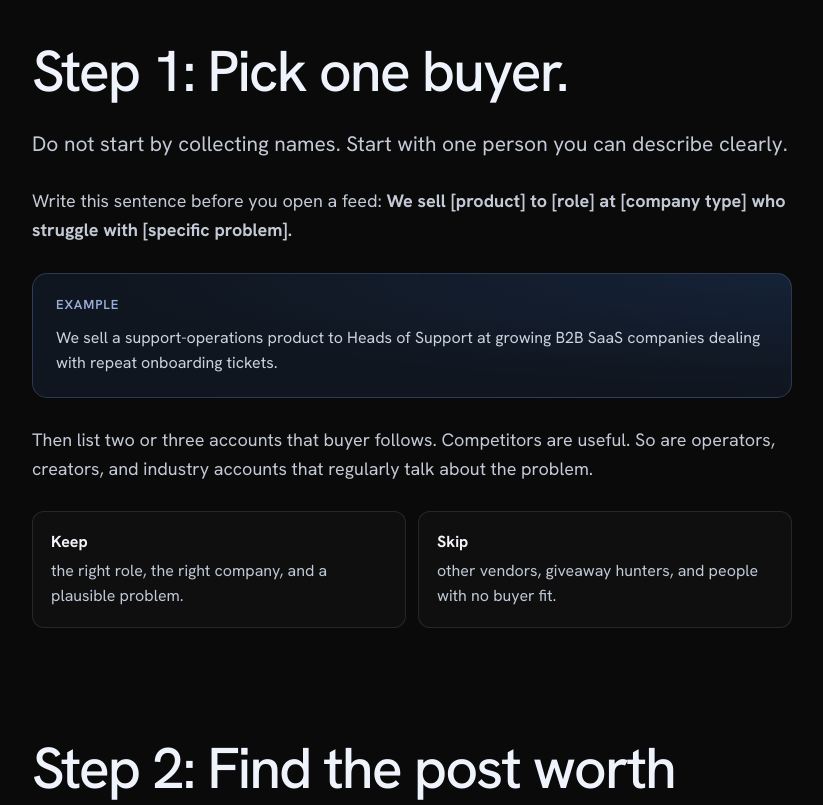
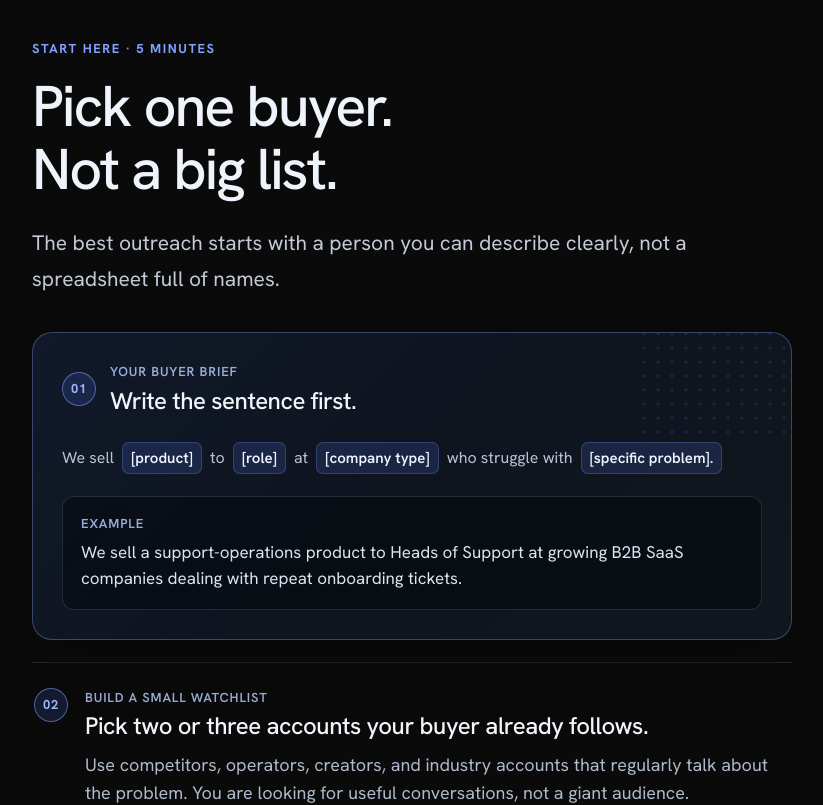
Before and after one commit to Editwithkrish/pumpgtm-playbook, a Next.js app: page /playbooks/steal-your-competitors-audience in a window 1280 px wide. Shown: the part 1040-1845 px from the top of the page, without its empty margins (228-1051 px from the left). Built offline with nearby package versions, Linux system fonts and the light colour scheme.

Commit message:
Improve buyer brief presentation

```diff
--- a/src/app/globals.css
+++ b/src/app/globals.css
@@ -70,11 +70,28 @@ button, a { -webkit-tap-highlight-color: transparent; }
 .article-column h3 { color: #f3f5fa; font-size: 27px; font-weight: 500; letter-spacing: -.02em; line-height: 1.2; margin: 48px 0 13px; }
 .article-column h3 + p { color: #c3cad6; font-size: 18px; line-height: 1.55; margin: 0; }
 .article-column > p:not(.article-intro) { color: #c3cad6; font-size: 18px; line-height: 1.6; }
+.section-kicker { color: #82a1ff !important; font-size: 13px !important; font-weight: 700; letter-spacing: .12em; margin: 0 0 14px !important; text-transform: uppercase; }
+.buyer-brief { background: linear-gradient(135deg, rgba(39,70,135,.26), rgba(15,21,31,.98) 48%, rgba(17,22,31,.98)); border: 1px solid rgba(121,151,231,.38); border-radius: 20px; box-shadow: 0 20px 60px rgba(0,0,0,.18); margin: 34px 0 22px; overflow: hidden; padding: 29px; position: relative; }
+.buyer-brief::after { background: radial-gradient(circle, rgba(89,127,255,.42) 0 1px, transparent 2px); background-size: 14px 14px; content: ""; height: 130px; opacity: .38; position: absolute; right: -26px; top: -20px; width: 180px; }
+.buyer-brief-heading { align-items: center; display: flex; gap: 14px; position: relative; z-index: 1; }
+.buyer-brief-heading > span, .account-watch-number { align-items: center; background: rgba(75,111,238,.17); border: 1px solid rgba(128,158,255,.55); border-radius: 999px; color: #9db5ff; display: inline-flex; flex: 0 0 auto; font-size: 13px; font-weight: 700; height: 34px; justify-content: center; letter-spacing: .05em; width: 34px; }
+.buyer-brief .figure-label, .account-watch .figure-label { margin-bottom: 5px !important; }
+.buyer-brief h3, .account-watch h3 { font-size: 24px; margin: 0; }
+.buyer-formula { align-items: baseline; display: flex; flex-wrap: wrap; gap: 7px 8px; line-height: 1.6; margin: 27px 0 22px; position: relative; z-index: 1; }
+.buyer-formula span { color: #bac4d5; font-size: 16px; }
+.buyer-formula strong { background: rgba(89,127,255,.16); border: 1px solid rgba(128,158,255,.25); border-radius: 7px; color: #eef3ff; font-size: 15px; font-weight: 600; padding: 3px 8px; }
+.buyer-example { background: rgba(4,7,12,.48); border: 1px solid rgba(255,255,255,.12); border-radius: 12px; padding: 17px 18px; position: relative; z-index: 1; }
+.buyer-example p:last-child { color: #dde4ee; font-size: 17px; line-height: 1.55; margin: 0; }
+.account-watch { align-items: flex-start; border-bottom: 1px solid var(--line-soft); border-top: 1px solid var(--line-soft); display: grid; gap: 17px; grid-template-columns: auto 1fr; padding: 25px 2px; }
+.account-watch h3 { margin-bottom: 10px; }
+.account-watch > div > p:last-child { color: #aeb9ca; line-height: 1.58; margin: 0; }
 .play-callout { background: radial-gradient(at 100% 0%, rgba(37,73,128,.24), transparent 65%), var(--surface); border: 1px solid rgba(114,141,205,.28); border-radius: 15px; color: #cbd3df; line-height: 1.6; margin: 28px 0; padding: 21px 23px; }
 .play-callout p { margin: 0; }
 .play-callout .figure-label { margin-bottom: 9px !important; }
 .two-up-notes { display: grid; gap: 12px; grid-template-columns: repeat(2, minmax(0, 1fr)); margin: 28px 0; }
 .two-up-notes p { background: rgba(255,255,255,.025); border: 1px solid var(--line-soft); border-radius: 12px; color: #bfc9d7; line-height: 1.55; margin: 0; padding: 18px; }
+.two-up-notes p:first-child { border-color: rgba(93,163,255,.32); }
+.two-up-notes p:last-child { border-color: rgba(255,255,255,.15); }
 .two-up-notes strong { color: #f3f5fa; display: block; margin-bottom: 4px; }
 
 .comment-figure { background: radial-gradient(at 100% 0%, rgba(37,73,128,.24), transparent 64%), var(--surface); border: 1px solid rgba(114,141,205,.28); border-radius: 18px; margin: 42px 0 0; padding: 30px; }
@@ -182,6 +199,9 @@ button, a { -webkit-tap-highlight-color: transparent; }
   .choice-row { justify-content: flex-start; }
   .walkthrough-figure, .form-grid { grid-template-columns: 1fr; }
   .two-up-notes { grid-template-columns: 1fr; }
+  .buyer-brief { padding: 23px; }
+  .buyer-formula { gap: 6px; }
+  .account-watch { gap: 13px; }
   .walkthrough-figure { gap: 22px; padding: 22px; }
   .worksheet, .output { padding: 22px; }
   .output { border-radius: 0 0 16px 16px; }
--- a/src/app/playbooks/steal-your-competitors-audience/playbook.tsx
+++ b/src/app/playbooks/steal-your-competitors-audience/playbook.tsx
@@ -242,12 +242,18 @@ export default function CompetitorAudiencePlaybook() {
 
           <section className="article-section" id="step-1" aria-labelledby="step-1-title">
             <div className="article-column">
-              <h2 id="step-1-title">Step 1: Pick one buyer.</h2>
-              <p className="article-intro">Do not start by collecting names. Start with one person you can describe clearly.</p>
-              <p>Write this sentence before you open a feed: <strong>We sell [product] to [role] at [company type] who struggle with [specific problem].</strong></p>
-              <div className="play-callout"><p className="figure-label">Example</p><p>We sell a support-operations product to Heads of Support at growing B2B SaaS companies dealing with repeat onboarding tickets.</p></div>
-              <p>Then list two or three accounts that buyer follows. Competitors are useful. So are operators, creators, and industry accounts that regularly talk about the problem.</p>
-              <div className="two-up-notes"><p><strong>Keep</strong> the right role, the right company, and a plausible problem.</p><p><strong>Skip</strong> other vendors, giveaway hunters, and people with no buyer fit.</p></div>
+              <p className="section-kicker">Start here · 5 minutes</p>
+              <h2 id="step-1-title">Pick one buyer.<br />Not a big list.</h2>
+              <p className="article-intro">The best outreach starts with a person you can describe clearly, not a spreadsheet full of names.</p>
+              <section className="buyer-brief" aria-label="Buyer brief">
+                <div className="buyer-brief-heading"><span>01</span><div><p className="figure-label">Your buyer brief</p><h3>Write the sentence first.</h3></div></div>
+                <p className="buyer-formula"><span>We sell</span><strong>[product]</strong><span>to</span><strong>[role]</strong><span>at</span><strong>[company type]</strong><span>who struggle with</span><strong>[specific problem].</strong></p>
+                <div className="buyer-example"><p className="figure-label">Example</p><p>We sell a support-operations product to Heads of Support at growing B2B SaaS companies dealing with repeat onboarding tickets.</p></div>
+              </section>
+              <section className="account-watch" aria-label="Accounts to watch">
+                <div className="account-watch-number">02</div><div><p className="figure-label">Build a small watchlist</p><h3>Pick two or three accounts your buyer already follows.</h3><p>Use competitors, operators, creators, and industry accounts that regularly talk about the problem. You are looking for useful conversations, not a giant audience.</p></div>
+              </section>
+              <div className="two-up-notes"><p><strong>Worth keeping</strong>The right role, the right company, and a plausible problem.</p><p><strong>Worth skipping</strong>Other vendors, giveaway hunters, and people with no buyer fit.</p></div>
             </div>
           </section>
 
```
